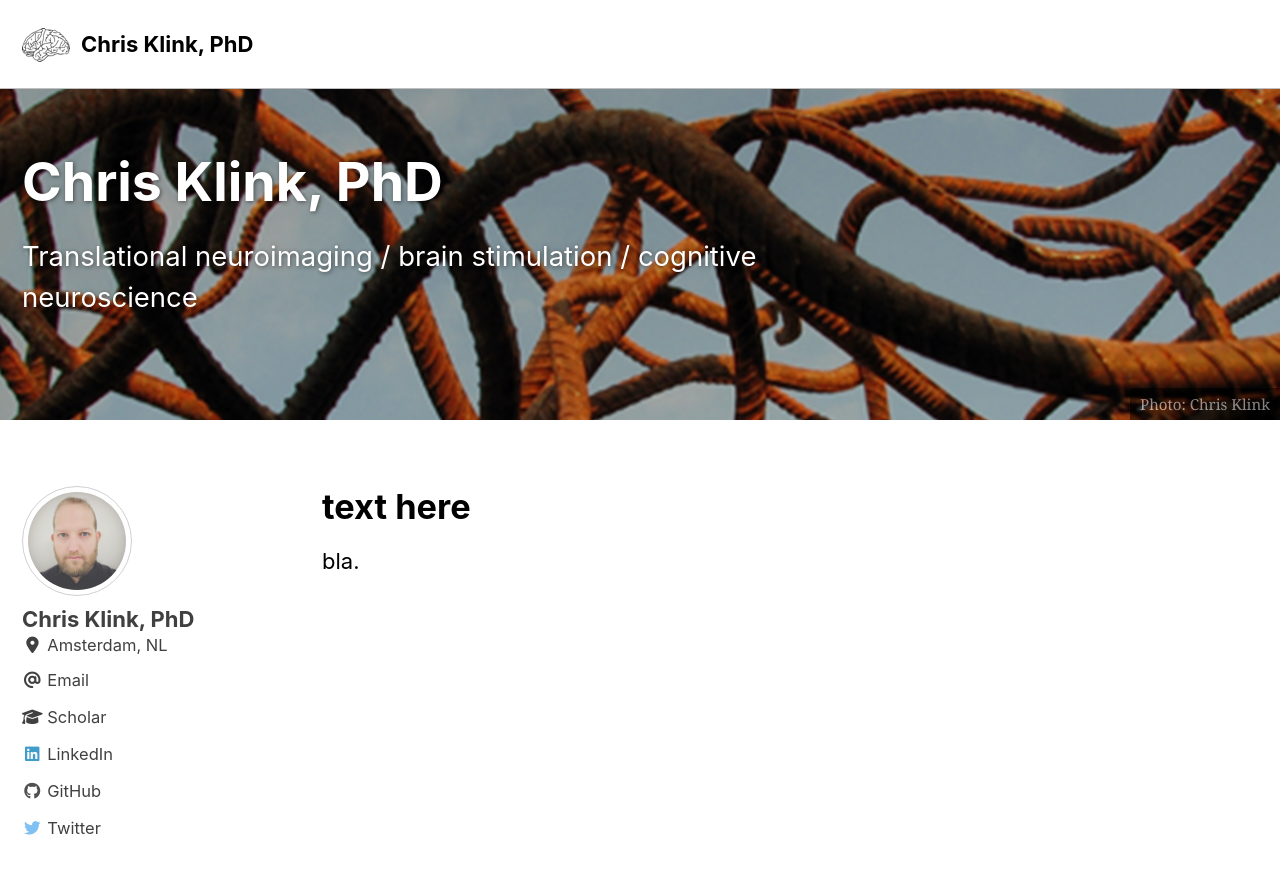
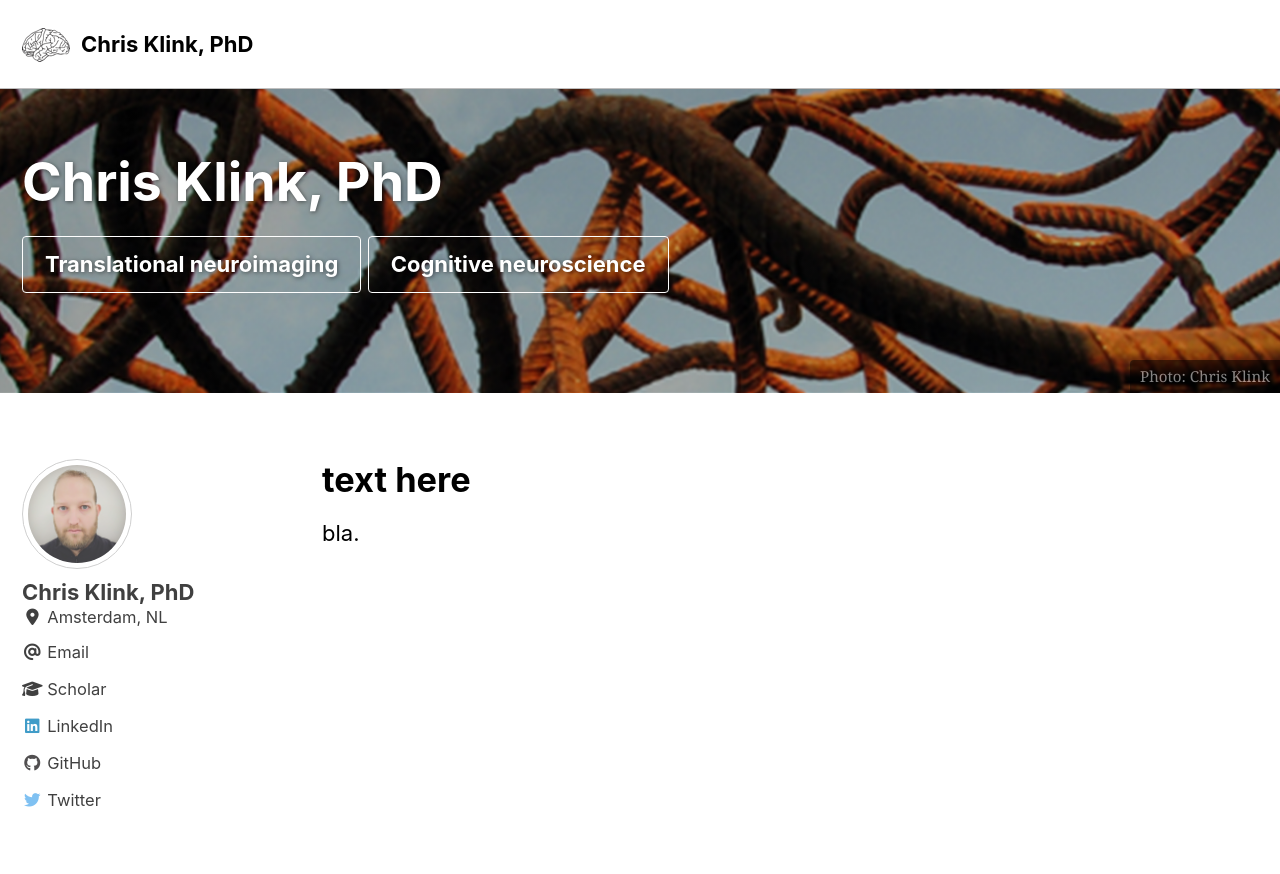
Before and after one commit to pcklink/pcklink.github.io, a Jekyll site: the page built from index.html, in a window 1280 px wide and 900 px high. Shown: the top 874 px of the window. Built offline with Jekyll 4.4.1, drawn with Linux system fonts in a browser that asks for light colours; cached includes are drawn as plain includes; nearby versions of some CDN libraries; the list of posts is cut into pages by our own code; some of the changed lines change nothing that is shown.

Commit message:
Update index.html

```diff
--- a/index.html
+++ b/index.html
@@ -1,12 +1,17 @@
 ---
 layout: single
 author_profile: true
-excerpt: "Translational neuroimaging / brain stimulation / cognitive neuroscience"
+# excerpt: "Translational neuroimaging / brain stimulation / cognitive neuroscience"
 header:
   #image: /assets/images/header.png
   overlay_image: /assets/images/header.png
   overlay_filter: 0.25
   caption: "Photo: Chris Klink"
+  actions:
+    - label: "Translational neuroimaging"
+      url: /research
+    - label: "Cognitive neuroscience"
+      url: /research
 ---
 
 <h1>text here</h1>
```
